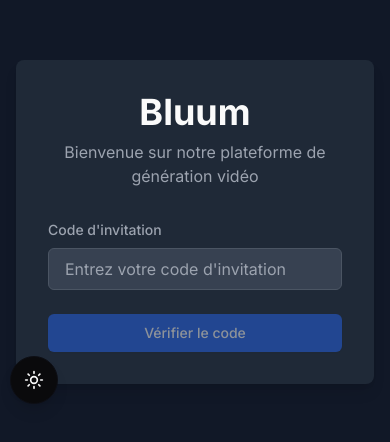
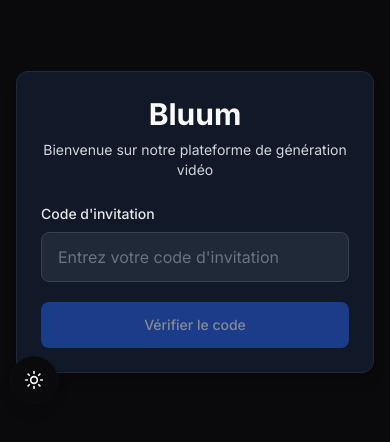
Before and after one commit to malcomtwain/bluum, a Next.js app: page /create in a window 390 px wide. Shown: the part 200-642 px from the top of the page. Built offline with nearby package versions, Linux system fonts and the light colour scheme; no server answers.

Commit message:
Fix: Correction de l'affichage mobile et du thème sombre sur la page d'invitation

```diff
--- a/app/layout.tsx
+++ b/app/layout.tsx
@@ -3,9 +3,9 @@ import "./theme-overrides.css";
 import { Inter, Nunito } from "next/font/google";
 import { Toaster } from "sonner";
 import AuthLayout from "../components/AuthLayout";
-import { VideoCleanup } from "@/components/VideoCleanup";
+import { VideoCleanup } from "../components/VideoCleanup";
 import { Toaster as ReactHotToastToaster } from 'react-hot-toast';
-import { ThemeSwitcherWrapper } from "@/components/ThemeSwitcherWrapper";
+import { ThemeSwitcherWrapper } from "../components/ThemeSwitcherWrapper";
 import { AuthProvider } from "../contexts/AuthContext";
 import { SupabaseSync } from "../components/SupabaseSync";
 
--- a/components/InvitationPage.tsx
+++ b/components/InvitationPage.tsx
@@ -72,18 +72,18 @@ export default function InvitationPage() {
   };
 
   return (
-    <div className="flex min-h-screen flex-col items-center justify-center bg-gray-900 text-white p-4">
-      <div className="w-full max-w-md p-8 space-y-8 bg-gray-800 rounded-lg shadow-lg">
+    <div className="flex min-h-screen flex-col items-center justify-center bg-[#0a0a0c] text-white p-4 md:p-6">
+      <div className="w-full max-w-md p-6 md:p-8 space-y-6 md:space-y-8 bg-gray-900 rounded-xl shadow-lg border border-gray-800">
         <div className="text-center">
-          <h1 className="text-4xl font-bold mb-2">Bluum</h1>
-          <p className="text-gray-400">Bienvenue sur notre plateforme de génération vidéo</p>
+          <h1 className="text-3xl md:text-4xl font-bold mb-2 text-white">Bluum</h1>
+          <p className="text-gray-300 text-sm md:text-base">Bienvenue sur notre plateforme de génération vidéo</p>
         </div>
 
         {!isVerified ? (
           // Étape 1: Vérifier le code d'invitation
-          <form onSubmit={handleVerifyCode} className="mt-8 space-y-6">
+          <form onSubmit={handleVerifyCode} className="mt-6 md:mt-8 space-y-5">
             <div>
-              <label htmlFor="invitation-code" className="block text-sm font-medium text-gray-400 mb-2">
+              <label htmlFor="invitation-code" className="block text-sm font-medium text-gray-200 mb-2">
                 Code d'invitation
               </label>
               <input
@@ -92,7 +92,7 @@ export default function InvitationPage() {
                 value={invitationCode}
                 onChange={(e) => setInvitationCode(e.target.value)}
                 placeholder="Entrez votre code d'invitation"
-                className="w-full px-4 py-2 bg-gray-700 border border-gray-600 rounded-md focus:ring-blue-500 focus:border-blue-500"
+                className="w-full px-4 py-3 bg-gray-800 border border-gray-700 rounded-lg focus:ring-blue-500 focus:border-blue-500 text-white placeholder-gray-500"
                 required
               />
             </div>
@@ -100,16 +100,16 @@ export default function InvitationPage() {
             <button
               type="submit"
               disabled={isVerifying || !invitationCode.trim()}
-              className="w-full flex justify-center py-2 px-4 border border-transparent rounded-md shadow-sm text-sm font-medium text-white bg-blue-600 hover:bg-blue-700 focus:outline-none focus:ring-2 focus:ring-offset-2 focus:ring-blue-500 disabled:opacity-50"
+              className="w-full flex justify-center py-3 px-4 border border-transparent rounded-lg shadow-sm text-sm font-medium text-white bg-blue-600 hover:bg-blue-700 focus:outline-none focus:ring-2 focus:ring-offset-2 focus:ring-blue-500 disabled:opacity-50 disabled:cursor-not-allowed transition-colors"
             >
               {isVerifying ? 'Vérification...' : 'Vérifier le code'}
             </button>
           </form>
         ) : (
           // Étape 2: Créer un compte
-          <form onSubmit={handleCreateAccount} className="mt-8 space-y-6">
+          <form onSubmit={handleCreateAccount} className="mt-6 md:mt-8 space-y-5">
             <div>
-              <label htmlFor="username" className="block text-sm font-medium text-gray-400 mb-2">
+              <label htmlFor="username" className="block text-sm font-medium text-gray-200 mb-2">
                 Nom d'utilisateur
               </label>
               <input
@@ -118,13 +118,13 @@ export default function InvitationPage() {
                 value={username}
                 onChange={(e) => setUsername(e.target.value)}
                 placeholder="Choisissez un nom d'utilisateur"
-                className="w-full px-4 py-2 bg-gray-700 border border-gray-600 rounded-md focus:ring-blue-500 focus:border-blue-500"
+                className="w-full px-4 py-3 bg-gray-800 border border-gray-700 rounded-lg focus:ring-blue-500 focus:border-blue-500 text-white placeholder-gray-500"
                 required
               />
             </div>
 
             <div>
-              <label htmlFor="email" className="block text-sm font-medium text-gray-400 mb-2">
+              <label htmlFor="email" className="block text-sm font-medium text-gray-200 mb-2">
                 Email
               </label>
               <input
@@ -133,7 +133,7 @@ export default function InvitationPage() {
                 value={email}
                 onChange={(e) => setEmail(e.target.value)}
                 placeholder="Entrez votre email"
-                className="w-full px-4 py-2 bg-gray-700 border border-gray-600 rounded-md focus:ring-blue-500 focus:border-blue-500"
+                className="w-full px-4 py-3 bg-gray-800 border border-gray-700 rounded-lg focus:ring-blue-500 focus:border-blue-500 text-white placeholder-gray-500"
                 required
               />
             </div>
@@ -141,7 +141,7 @@ export default function InvitationPage() {
             <button
               type="submit"
               disabled={isCreatingAccount || !username.trim() || !email.trim()}
-              className="w-full flex justify-center py-2 px-4 border border-transparent rounded-md shadow-sm text-sm font-medium text-white bg-blue-600 hover:bg-blue-700 focus:outline-none focus:ring-2 focus:ring-offset-2 focus:ring-blue-500 disabled:opacity-50"
+              className="w-full flex justify-center py-3 px-4 border border-transparent rounded-lg shadow-sm text-sm font-medium text-white bg-blue-600 hover:bg-blue-700 focus:outline-none focus:ring-2 focus:ring-offset-2 focus:ring-blue-500 disabled:opacity-50 disabled:cursor-not-allowed transition-colors"
             >
               {isCreatingAccount ? 'Création...' : 'Créer mon compte'}
             </button>
```
